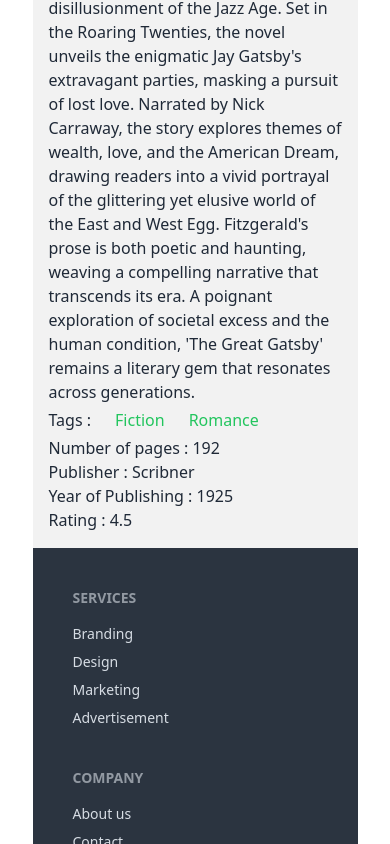
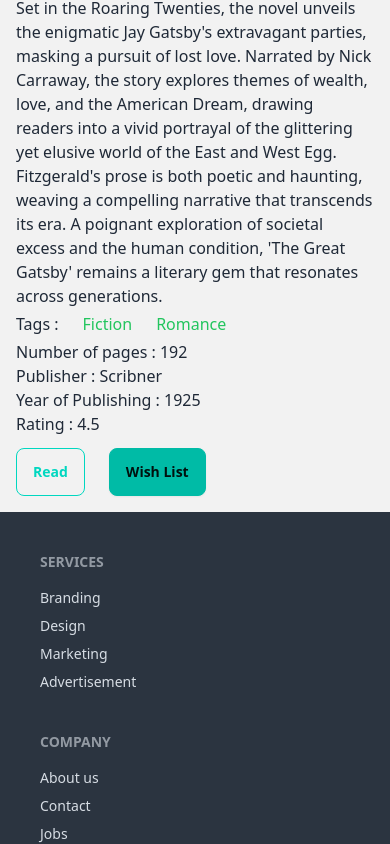
Before and after one commit to SudiptaRoy05/bug-book, a React (Vite) app: page /books/1 in a window 390 px wide. Shown: the part 673-1517 px from the top of the page. Built offline with nearby package versions, Linux system fonts and the light colour scheme.

Commit message:
read and wish list btn added

```diff
--- a/src/components/BookDetails/BookDetails.jsx
+++ b/src/components/BookDetails/BookDetails.jsx
@@ -16,12 +16,15 @@ export default function BookDetails() {
     totalPages,
     publisher,
     yearOfPublishing,
-    rating
+    rating,
   } = book;
   return (
     <div className="hero bg-base-200">
       <div className="hero-content flex-col lg:flex-row">
-          <img src={image} className=" rounded-lg shadow-2xl lg:h-[564px] max-sm:h-[364px] mb-6" />
+        <img
+          src={image}
+          className=" rounded-lg shadow-2xl lg:h-[564px] max-sm:h-[364px] mb-6"
+        />
         <div className="lg:p-10">
           <h1 className="lg:text-5xl font-bold">{bookName}</h1>
           <p className="py-3">By : {author}</p>
@@ -37,10 +40,14 @@ export default function BookDetails() {
               ))}
             </div>
             <div>
-                <p>Number of pages : {totalPages}</p>
-                <p>Publisher : {publisher}</p>
-                <p>Year of Publishing : {yearOfPublishing}</p>
-                <p>Rating : {rating}</p>
+              <p>Number of pages : {totalPages}</p>
+              <p>Publisher : {publisher}</p>
+              <p>Year of Publishing : {yearOfPublishing}</p>
+              <p>Rating : {rating}</p>
+            </div>
+            <div className="flex gap-6 mt-3">
+            <button className="btn btn-outline btn-accent">Read</button>
+              <button className="btn btn-active btn-accent">Wish List</button>
             </div>
           </div>
         </div>
--- a/src/components/Root/Root.jsx
+++ b/src/components/Root/Root.jsx
@@ -5,7 +5,7 @@ import Navbar from "../Navbar/Navbar";
 
 export default function Root() {
   return (
-    <div className="w-10/12 mx-auto">
+    <div className="md:w-10/12 mx-auto">
         <Navbar></Navbar>
         <Outlet></Outlet>
         <Footer></Footer>
```
